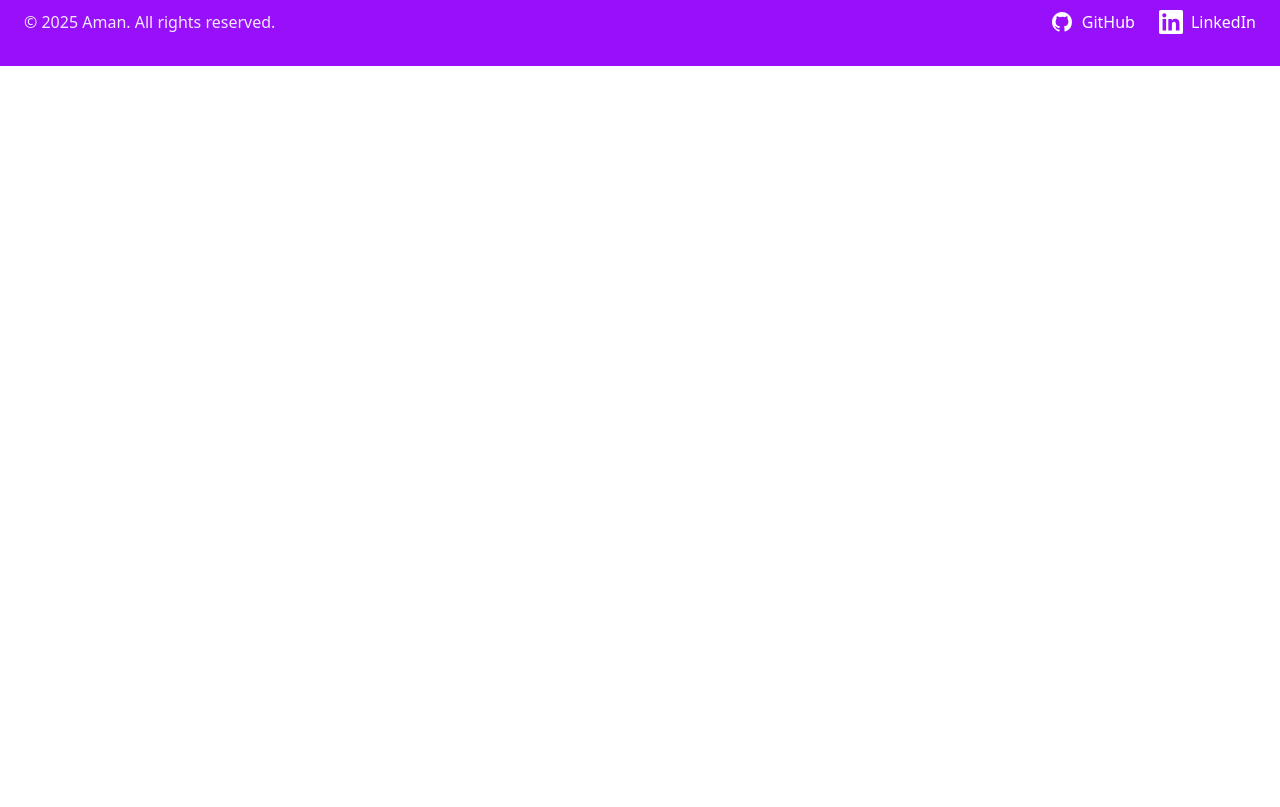
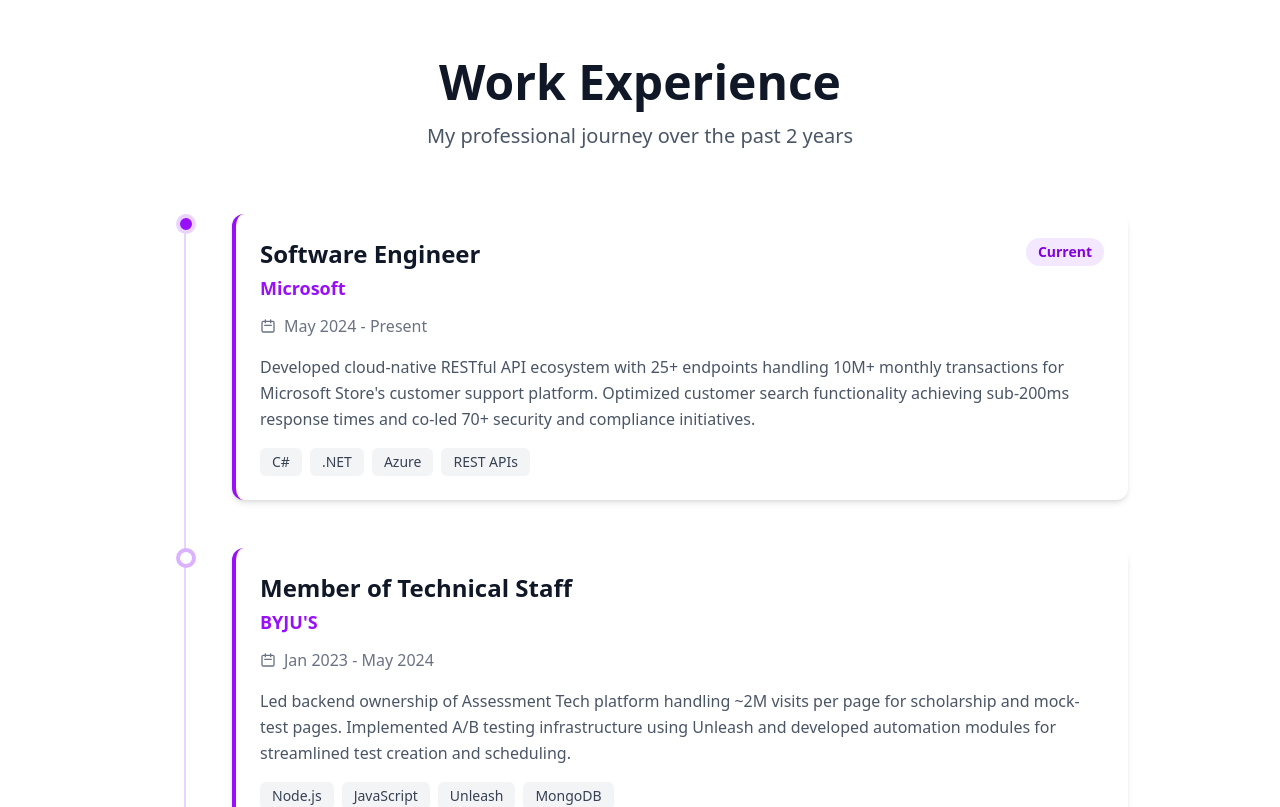
Before and after one commit to Aman-11381/portfolio-website, a React (Vite) app: page / in a window 1280 px wide. Shown: the part 1340-2147 px from the top of the page. Before the commit the page ends 1406 px from the top, so only its background shows below. Built offline with nearby package versions, Linux system fonts and the light colour scheme.

Commit message:
Add WorkSection component to display work experience and update Home page

```diff
--- a/src/pages/Home.tsx
+++ b/src/pages/Home.tsx
@@ -1,6 +1,7 @@
 import Navigation from '../components/Navigation';
 import Footer from '../components/Footer';
 import AboutSection from '../sections/AboutSection';
+import WorkSection from '../sections/WorkSection';
 
 function Home() {
   return (
@@ -46,6 +47,9 @@ function Home() {
 
         {/* About Section */}
         <AboutSection />
+
+        {/* Work Section */}
+        <WorkSection />
       </main>
       <Footer />
     </div>
--- /dev/null
+++ b/src/sections/WorkSection.tsx
@@ -0,0 +1,140 @@
+function WorkSection() {
+  // Work experience data
+  const experiences = [
+    {
+      id: 1,
+      company: 'Microsoft',
+      position: 'Software Engineer',
+      period: 'May 2024 - Present',
+      description:
+        'Developed cloud-native RESTful API ecosystem with 25+ endpoints handling 10M+ monthly transactions for Microsoft Store\'s customer support platform. Optimized customer search functionality achieving sub-200ms response times and co-led 70+ security and compliance initiatives.',
+      technologies: ['C#', '.NET', 'Azure', 'REST APIs'],
+      current: true,
+    },
+    {
+      id: 2,
+      company: 'BYJU\'S',
+      position: 'Member of Technical Staff',
+      period: 'Jan 2023 - May 2024',
+      description:
+        'Led backend ownership of Assessment Tech platform handling ~2M visits per page for scholarship and mock-test pages. Implemented A/B testing infrastructure using Unleash and developed automation modules for streamlined test creation and scheduling.',
+      technologies: ['Node.js', 'JavaScript', 'Unleash', 'MongoDB'],
+      current: false,
+    },
+    {
+      id: 3,
+      company: 'Samsung R&D Institute',
+      position: 'PRISM R&D Intern',
+      period: 'May 2021 - Nov 2021',
+      description:
+        'Built an automated browser tracking-protection evaluation framework implementing 10+ real-world tracking scenarios. Designed and deployed a live results dashboard delivering category-wise protection scores for privacy performance analysis.',
+      technologies: ['React', 'Node.js', 'JavaScript'],
+      current: false,
+    },
+    {
+      id: 4,
+      company: 'VidurAI',
+      position: 'Machine Learning Intern',
+      period: 'Nov 2021 - Jul 2022',
+      description:
+        'Built an ML-driven log anomaly detection system to automatically flag error logs from large-scale operational datasets. Applied AIOps concepts to automate incident detection workflows and improve system reliability.',
+      technologies: ['Python', 'Machine Learning', 'AIOps'],
+      current: false,
+    },
+  ];
+
+  return (
+    <section id="work" className="bg-white py-20">
+      <div className="max-w-5xl mx-auto px-6">
+        {/* Section heading */}
+        <div className="text-center mb-16">
+          <h2 className="text-4xl lg:text-5xl font-bold text-gray-900 mb-4">
+            Work Experience
+          </h2>
+          <p className="text-xl text-gray-600">
+            My professional journey over the past 2 years
+          </p>
+        </div>
+
+        {/* Timeline */}
+        <div className="relative">
+          {/* Vertical line */}
+          <div className="absolute left-8 top-0 bottom-0 w-0.5 bg-purple-200"></div>
+
+          {/* Experience items */}
+          <div className="space-y-12">
+            {experiences.map((exp, index) => (
+              <div key={exp.id} className="relative pl-20">
+                {/* Timeline dot */}
+                <div
+                  className={`absolute left-6 w-5 h-5 rounded-full border-4 ${
+                    exp.current
+                      ? 'bg-purple-600 border-purple-200'
+                      : 'bg-white border-purple-300'
+                  }`}
+                ></div>
+
+                {/* Experience card */}
+                <div className="bg-white rounded-xl p-6 shadow-md hover:shadow-lg transition-shadow border-l-4 border-purple-600">
+                  {/* Header */}
+                  <div className="flex flex-wrap items-start justify-between gap-2 mb-3">
+                    <div>
+                      <h3 className="text-2xl font-bold text-gray-900">
+                        {exp.position}
+                      </h3>
+                      <p className="text-lg text-purple-600 font-semibold mt-1">
+                        {exp.company}
+                      </p>
+                    </div>
+                    {exp.current && (
+                      <span className="px-3 py-1 bg-purple-100 text-purple-700 text-sm font-semibold rounded-full">
+                        Current
+                      </span>
+                    )}
+                  </div>
+
+                  {/* Period */}
+                  <div className="flex items-center gap-2 text-gray-500 mb-4">
+                    <svg
+                      className="w-4 h-4"
+                      fill="none"
+                      stroke="currentColor"
+                      viewBox="0 0 24 24"
+                    >
+                      <path
+                        strokeLinecap="round"
+                        strokeLinejoin="round"
+                        strokeWidth={2}
+                        d="M8 7V3m8 4V3m-9 8h10M5 21h14a2 2 0 002-2V7a2 2 0 00-2-2H5a2 2 0 00-2 2v12a2 2 0 002 2z"
+                      />
+                    </svg>
+                    <span>{exp.period}</span>
+                  </div>
+
+                  {/* Description */}
+                  <p className="text-gray-600 mb-4 leading-relaxed">
+                    {exp.description}
+                  </p>
+
+                  {/* Technologies */}
+                  <div className="flex flex-wrap gap-2">
+                    {exp.technologies.map((tech) => (
+                      <span
+                        key={tech}
+                        className="px-3 py-1 bg-gray-100 text-gray-700 text-sm font-medium rounded-md"
+                      >
+                        {tech}
+                      </span>
+                    ))}
+                  </div>
+                </div>
+              </div>
+            ))}
+          </div>
+        </div>
+      </div>
+    </section>
+  );
+}
+
+export default WorkSection;
```
